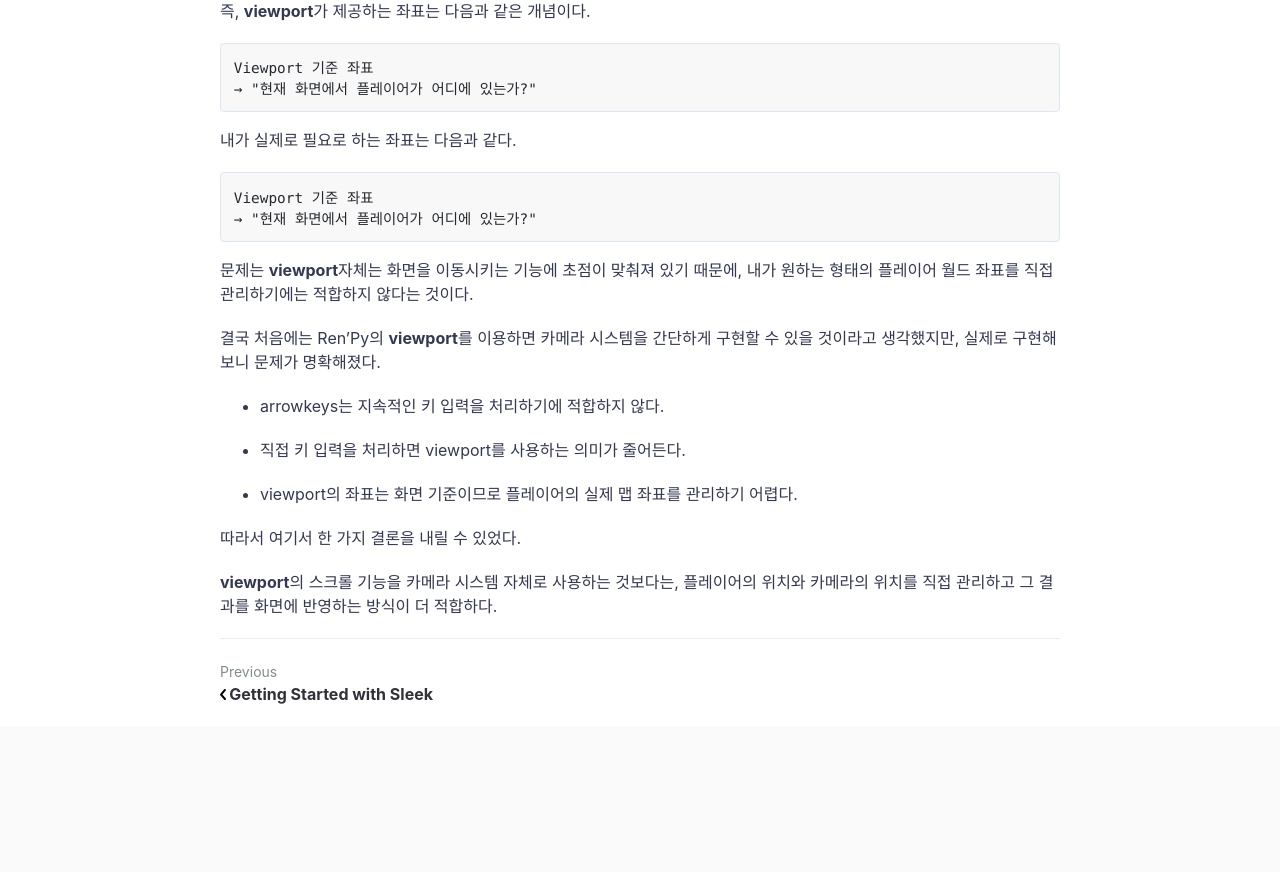
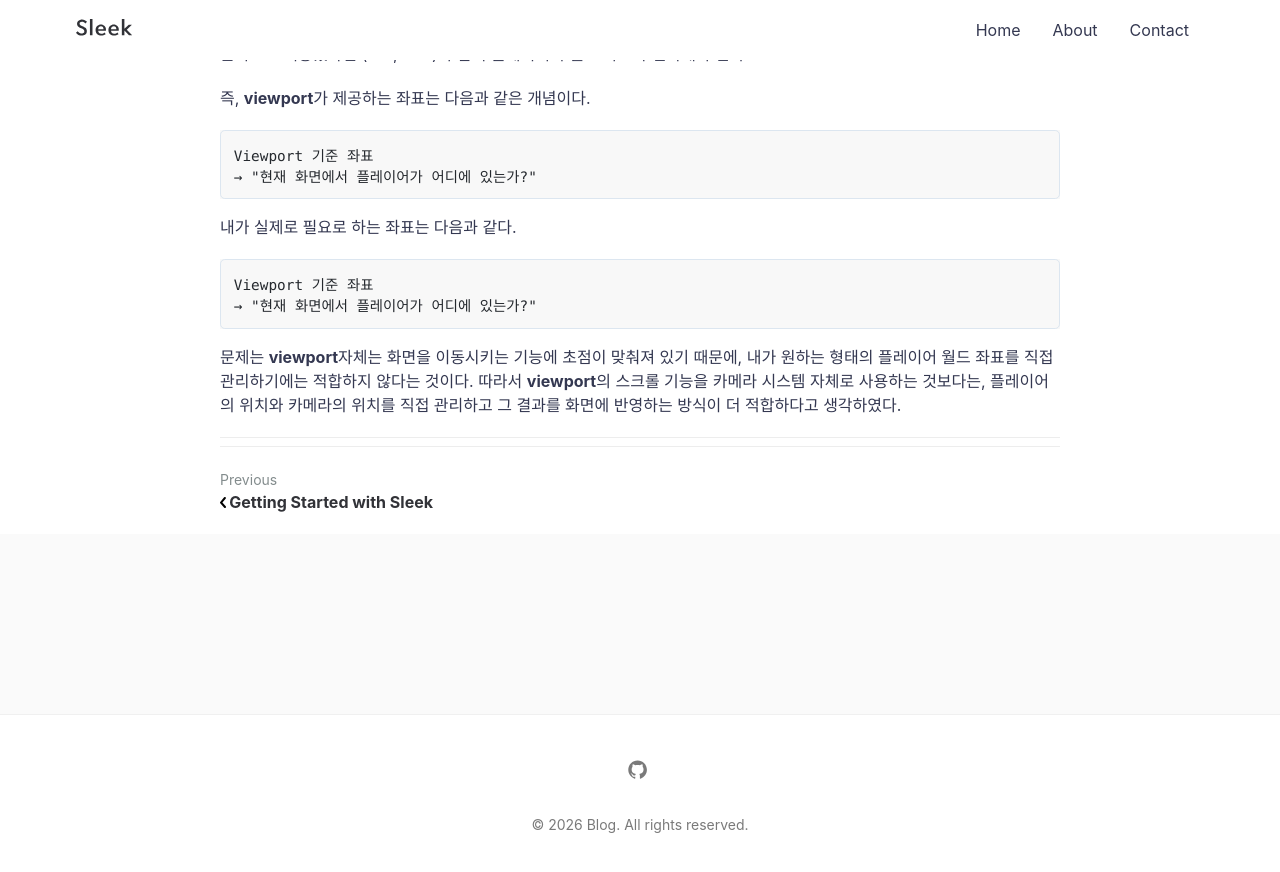
Before and after one commit to Monster1365/blog, a Jekyll site: the page built from _posts/2026-10-01-renpy-game-dev-playermove.md, in a window 1280 px wide and 900 px high, scrolled down 2306 px. Shown: the top 872 px of the window. Built offline with Jekyll 4.4.1, drawn with Linux system fonts in a browser that asks for light colours; comment, search, counter and statistics services are not loaded; some of the changed text lies outside the part shown.

Commit message:
first post - 3

````diff
--- a/_posts/2026-10-01-renpy-game-dev-playermove.md
+++ b/_posts/2026-10-01-renpy-game-dev-playermove.md
@@ -1,33 +1,45 @@
 ---
 layout: post
-title: "렌파이로 Top-down 방식 게임의 플레이어 움직임을 구현하기"
+title: "Top-down 방식의 게임 움직임 구현하기 by Ren'py"
 featured-img: emile-perron-190221
 categories: [Renpy, Game, Python]
 ---
 
-# 1. 들어가며
+---
+
+## 1. 들어가며
 
 Ren'Py는 비주얼 노벨 제작에 많이 사용되지만, 화면과 이미지의 위치를 직접 제어하면 간단한 2D 게임도 구현할 수 있다.
 이번에는 Ren'Py에서 Top-down 방식의 게임 플레이어 이동을 구현해 보았다.
 처음에는 Ren'Py에서 제공하는 viewport를 활용하는 방식으로 접근했지만, 이후 충돌 검사와 같은 기능을 추가하려고 하면서 구조적인 한계에 부딪혔다.
 결국 카메라 좌표와 맵 좌표를 분리하고, 키 입력 역시 단순한 이벤트가 아닌 현재 입력 상태로 관리하는 방식으로 구조를 변경했다.
 
-# 2. 구현하려는 것
+---
+
+## 2. 구현하려는 것
 
 - Top-down 방식의 맵
+
 - 플레이어가 맵 위를 자유롭게 이동
+
 - 플레이어는 화면 중앙에 고정
+
 - 플레이어가 이동하는 것처럼 보이지만 실제로는 맵이 반대로 이동
+
 - 화살표키를 이용한 이동
+
 - 이후 벽 등의 충돌 검사 추가 가능
+
 - 맵 영역 밖으로 이동하지 못하도록 제한할 수 있는 구조
 
-# 3. 첫 번째 시도 - viewport
+---
 
-## 3-1. 왜 **viewport**를 사용했는가?
+## 3. 첫 번째 시도 - viewport
+
+### 3-1. 왜 **viewport**를 사용했는가?
 
 Ren'Py에는 화면의 특정 영역을 스크롤할 수 있는 viewport라는 기능 존재한다.
-따라서 처음에는 굳이 별도의 카메라 시스템을 만들 필요 없이, '기존의 Ren'py 기능인 viewport를 플레이어가 바라보는 영역으로 사용하면 되지 않을까?'라는 생각으로 접근했다.
+따라서 처음에는 굳이 별도의 카메라 시스템을 만들 필요 없이, **‘기존의 Ren'py 기능인 viewport를 플레이어가 바라보는 영역으로 사용하면 되지 않을까?’**라는 생각으로 접근했다.
 
 그렇게 실제로 구현한 코드는 다음과 같다.
 
@@ -85,16 +97,6 @@ Viewport 기준 좌표
 → "현재 화면에서 플레이어가 어디에 있는가?"
 ```
 
-문제는 **viewport**자체는 화면을 이동시키는 기능에 초점이 맞춰져 있기 때문에, 내가 원하는 형태의 플레이어 월드 좌표를 직접 관리하기에는 적합하지 않다는 것이다.
+문제는 **viewport**자체는 화면을 이동시키는 기능에 초점이 맞춰져 있기 때문에, 내가 원하는 형태의 플레이어 월드 좌표를 직접 관리하기에는 적합하지 않다는 것이다. 따라서 **viewport**의 스크롤 기능을 카메라 시스템 자체로 사용하는 것보다는, 플레이어의 위치와 카메라의 위치를 직접 관리하고 그 결과를 화면에 반영하는 방식이 더 적합하다고 생각하였다.
 
-결국 처음에는 Ren'Py의 **viewport**를 이용하면 카메라 시스템을 간단하게 구현할 수 있을 것이라고 생각했지만, 실제로 구현해보니 문제가 명확해졌다.
-
-- arrowkeys는 지속적인 키 입력을 처리하기에 적합하지 않다.
-
-- 직접 키 입력을 처리하면 viewport를 사용하는 의미가 줄어든다.
-
-- viewport의 좌표는 화면 기준이므로 플레이어의 실제 맵 좌표를 관리하기 어렵다.
-
-따라서 여기서 한 가지 결론을 내릴 수 있었다.
-
-**viewport**의 스크롤 기능을 카메라 시스템 자체로 사용하는 것보다는, 플레이어의 위치와 카메라의 위치를 직접 관리하고 그 결과를 화면에 반영하는 방식이 더 적합하다.
+---
````
Also changed, not shown: other parts of _posts/2026-10-01-renpy-game-dev-playermove.md (+2 -2 lines).
